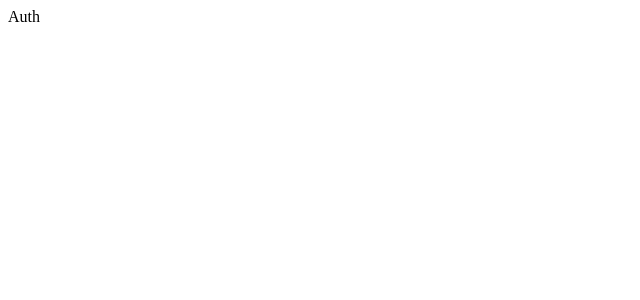
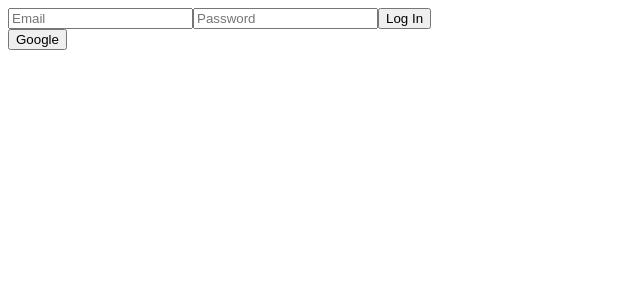
Before and after one commit to Muhyun-Kim/drinker_app, a React (Create React App) app: page / in a window 1280 px wide. Shown: the top 300 px of the page, without its empty margins (0-640 px from the left). Built offline with nearby package versions, Linux system fonts and the light colour scheme.

Commit message:
firebase

```diff
--- a/src/Routes/Auth.tsx
+++ b/src/Routes/Auth.tsx
@@ -1,7 +1,18 @@
 import React from "react";
 
 const Auth = () => {
-  return <div>Auth</div>;
+  return (
+    <div>
+      <form>
+        <input type="text" placeholder="Email" required />
+        <input type="password" placeholder="Password" required />
+        <input type="submit" value="Log In" />
+      </form>
+      <div>
+        <button>Google</button>
+      </div>
+    </div>
+  );
 };
 
 export default Auth;
--- a/src/components/App.tsx
+++ b/src/components/App.tsx
@@ -4,7 +4,7 @@
 
 function App() {
   const [isLoggedIn, setIsLoggedIn] = useState(false);
-  console.log(authService)
+  console.log(authService.currentUser)
   return <AppRouter isLoggedIn={isLoggedIn} />;
 }
 
```
